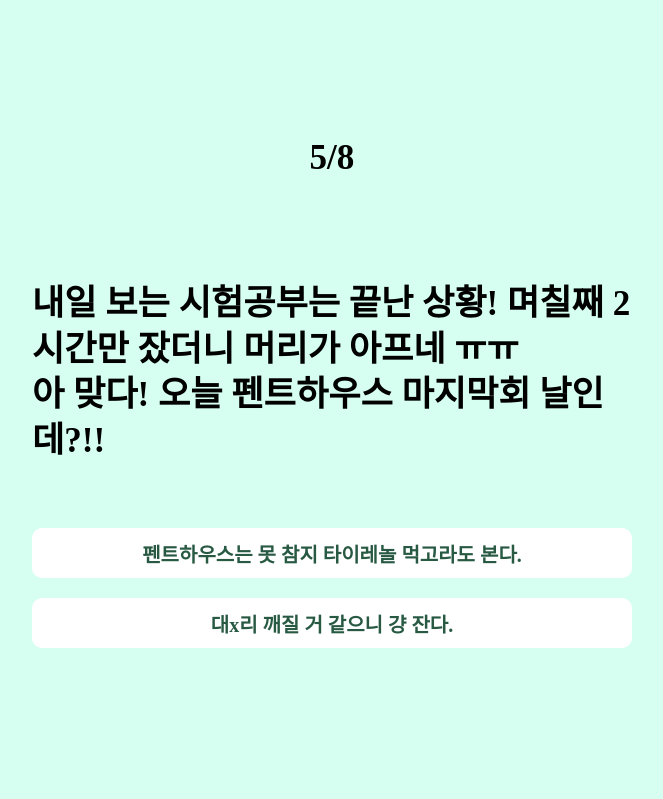
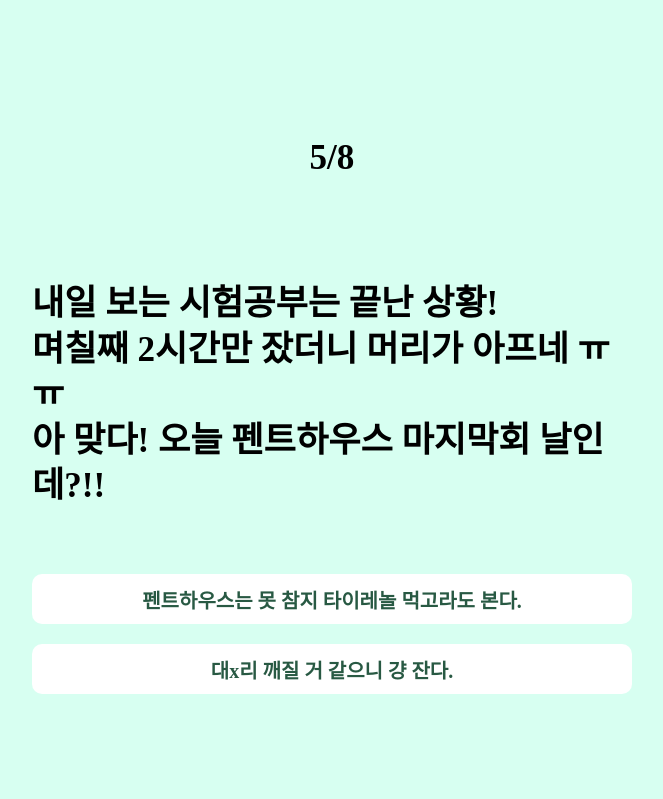
Before and after one commit to soosbk/gradetest, a Django app: page /test5/ in a window 1280 px wide. Shown: the top 799 px of the page, without its empty margins (316-979 px from the left). Run offline with Django 3.2, Linux system fonts and the light colour scheme; some web fonts are replaced.

Commit message:
Update test5.html

```diff
--- a/mbti/main/templates/test5.html
+++ b/mbti/main/templates/test5.html
@@ -17,7 +17,7 @@
                 <div class="test">
                     <div class="question_container">
                         <h3 class="number">5/8</h3>
-                        <h3 class="question">내일 보는 시험공부는 끝난 상황! 며칠째 2시간만 잤더니 머리가 아프네 ㅠㅠ <br>아 맞다! 오늘 펜트하우스 마지막회 날인데?!!</h3>
+                        <h3 class="question">내일 보는 시험공부는 끝난 상황!<br> 며칠째 2시간만 잤더니 머리가 아프네 ㅠㅠ <br>아 맞다! 오늘 펜트하우스 마지막회 날인데?!!</h3>
                         </div>
                         <div class="answer">
                             <div class="button">
```
